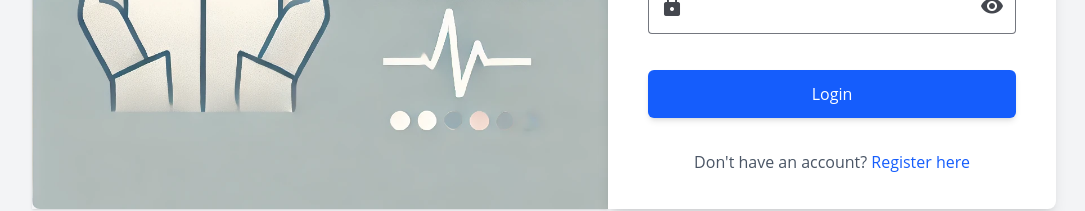
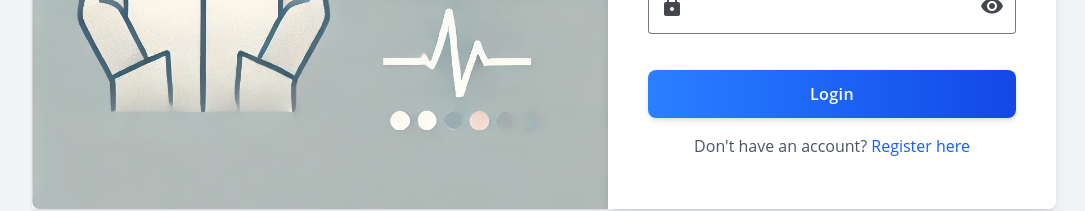
Before and after one commit to Darsh-KP/syncura-360, an Angular app in the folder syncura360_frontend/: page / in a window 1280 px wide. Shown: the part 479-690 px from the top of the page, without its empty margins (96-1181 px from the left). Built offline with nearby package versions, Linux system fonts and the light colour scheme.

Commit message:
updated button

```diff
--- a/syncura360_frontend/src/app/components/login/login.component.html
+++ b/syncura360_frontend/src/app/components/login/login.component.html
@@ -45,10 +45,17 @@
 
       <!-- Login Button -->
       <button type="submit" [disabled]="loading"
-        class="w-full p-3 bg-blue-600 text-white rounded-md hover:bg-blue-800 transition duration-300 ease-in-out shadow-md">
+        class="w-full flex items-center justify-center gap-2 p-3 rounded-lg bg-gradient-to-r from-blue-500 to-blue-700
+              text-white font-semibold tracking-wide shadow-md transition-all duration-300 ease-in-out
+              hover:shadow-lg hover:from-blue-600 hover:to-blue-800 active:scale-95 disabled:opacity-50">
+        <svg *ngIf="loading" class="animate-spin h-5 w-5 text-white" viewBox="0 0 24 24" fill="none" xmlns="http://www.w3.org/2000/svg">
+          <circle class="opacity-25" cx="12" cy="12" r="10" stroke="currentColor" stroke-width="4"></circle>
+          <path class="opacity-75" fill="currentColor" d="M4 12a8 8 0 0116 0H4z"></path>
+        </svg>
+        <span *ngIf="!loading">Login</span>
         <span *ngIf="loading">Logging in...</span>
-        <span *ngIf="!loading">Login</span>
       </button>
+
 
       <!-- Error Message -->
       <p *ngIf="errorMessage" class="text-red-500 text-center">{{ errorMessage }}</p>
@@ -56,7 +63,6 @@
       <!-- Register Link -->
       <p class="text-center mt-4 text-gray-600">
         Don't have an account?
-        <!-- <a (click)="navigateToRegister()" class="text-blue-600 hover:text-blue-800 cursor-pointer font-medium">Register here</a> -->
         <a class="text-blue-600 hover:text-blue-800 cursor-pointer font-medium" routerLink="/register" >Register here</a>
 
       </p>
--- a/syncura360_frontend/src/app/components/register/register.component.html
+++ b/syncura360_frontend/src/app/components/register/register.component.html
@@ -51,11 +51,11 @@
       </div>
 
       <!-- Buttons -->
-        <div class="col-span-1 md:col-span-2 text-center mt-4 flex justify-center space-x-4">
-            <button type="submit" class="w-1/3 p-3 bg-blue-600 text-white rounded-md hover:bg-blue-700 transition duration-300">
+      <div class="col-span-1 md:col-span-2 text-center mt-6 flex justify-center space-x-6">
+        <button type="submit" class="w-1/3 p-3 bg-gradient-to-r from-blue-500 to-blue-700 text-white font-semibold rounded-lg shadow-md hover:shadow-lg hover:from-blue-600 hover:to-blue-800 transition duration-300 ease-in-out">
           Register
         </button>
-            <button type="button" (click)="navigateToLogin()" class="w-1/3 p-3 bg-gray-600 text-white rounded-md hover:bg-gray-700 transition duration-300">
+        <button type="button" (click)="navigateToLogin()" class="w-1/3 p-3 bg-gradient-to-r from-gray-500 to-gray-700 text-white font-semibold rounded-lg shadow-md hover:shadow-lg hover:from-gray-600 hover:to-gray-800 transition duration-300 ease-in-out">
           Back to Login
         </button>
       </div>
--- a/syncura360_frontend/src/styles.css
+++ b/syncura360_frontend/src/styles.css
@@ -1,5 +1,10 @@
 /* You can add global styles to this file, and also import other style files */
 @import "tailwindcss";
 @import url('https://fonts.googleapis.com/css2?family=Open+Sans:ital,wght@0,300..800;1,300..800&display=swap');
-html, body { height: 100%; }
+html, body {
+    height: 100%;
+    overflow-x: hidden; /* Prevents horizontal scrolling */
+    min-height: 100vh; /* Ensures the page fills the viewport */
+    background-color: #f3f4f6; /* Keeps background consistent */
+}
 body { margin: 0; font-family: "Open Sans", "Helvetica Neue", sans-serif; }
```
Also changed, not shown: 1 other file (tests, documents, lock files or other folders). Lines whose indentation alone changed are shown as unchanged.
